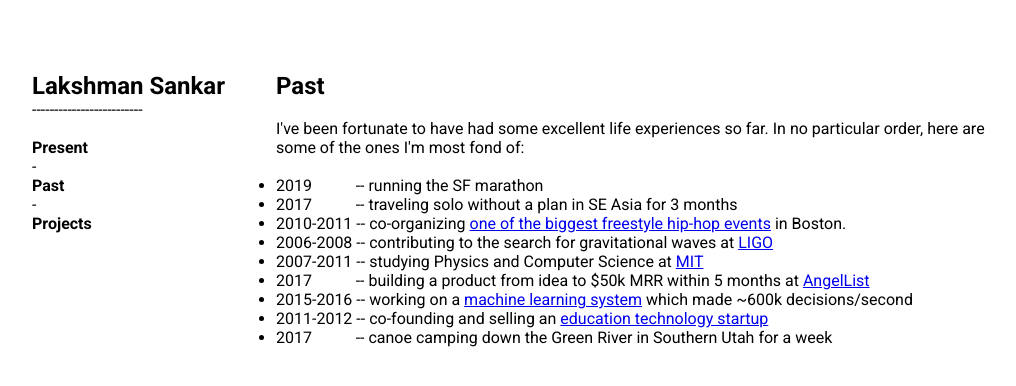
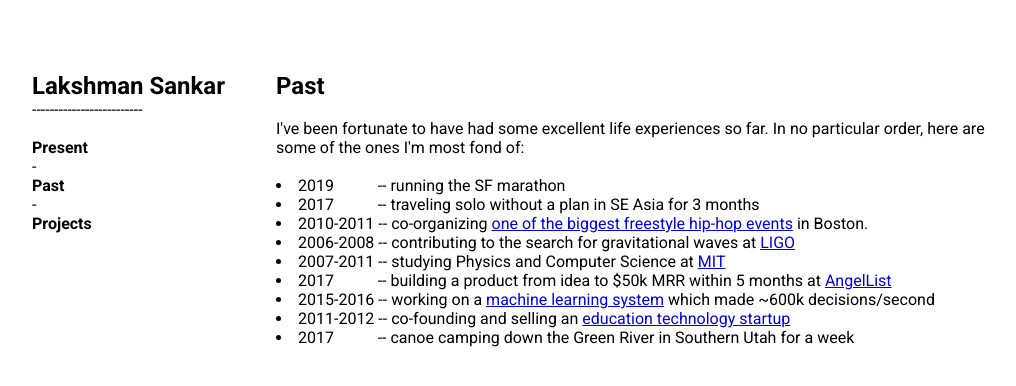
Before and after one commit to lsankar4033/lsankar.xyz, a Vue app: page /#/past in a window 1280 px wide. Shown: the top 386 px of the page, without its empty margins (120-1136 px from the left). Built offline with nearby package versions, Linux system fonts and the light colour scheme.

Commit message:
Fix 'Past.vue' list style

```diff
--- a/src/views/Past.vue
+++ b/src/views/Past.vue
@@ -60,3 +60,9 @@ export default {
   name: "Past"
 };
 </script>
+
+<style>
+ul {
+  list-style-position: inside;
+}
+</style>
```
